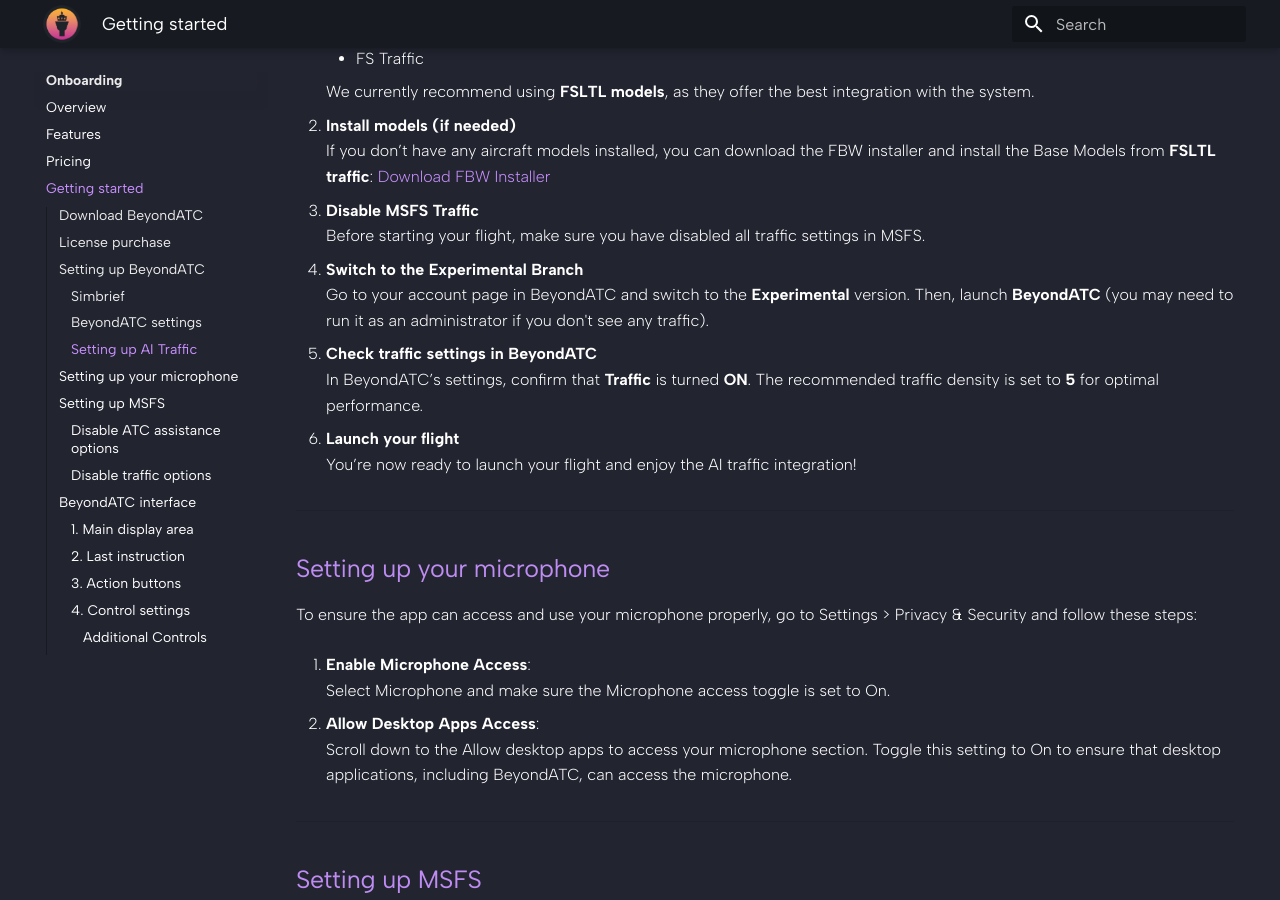
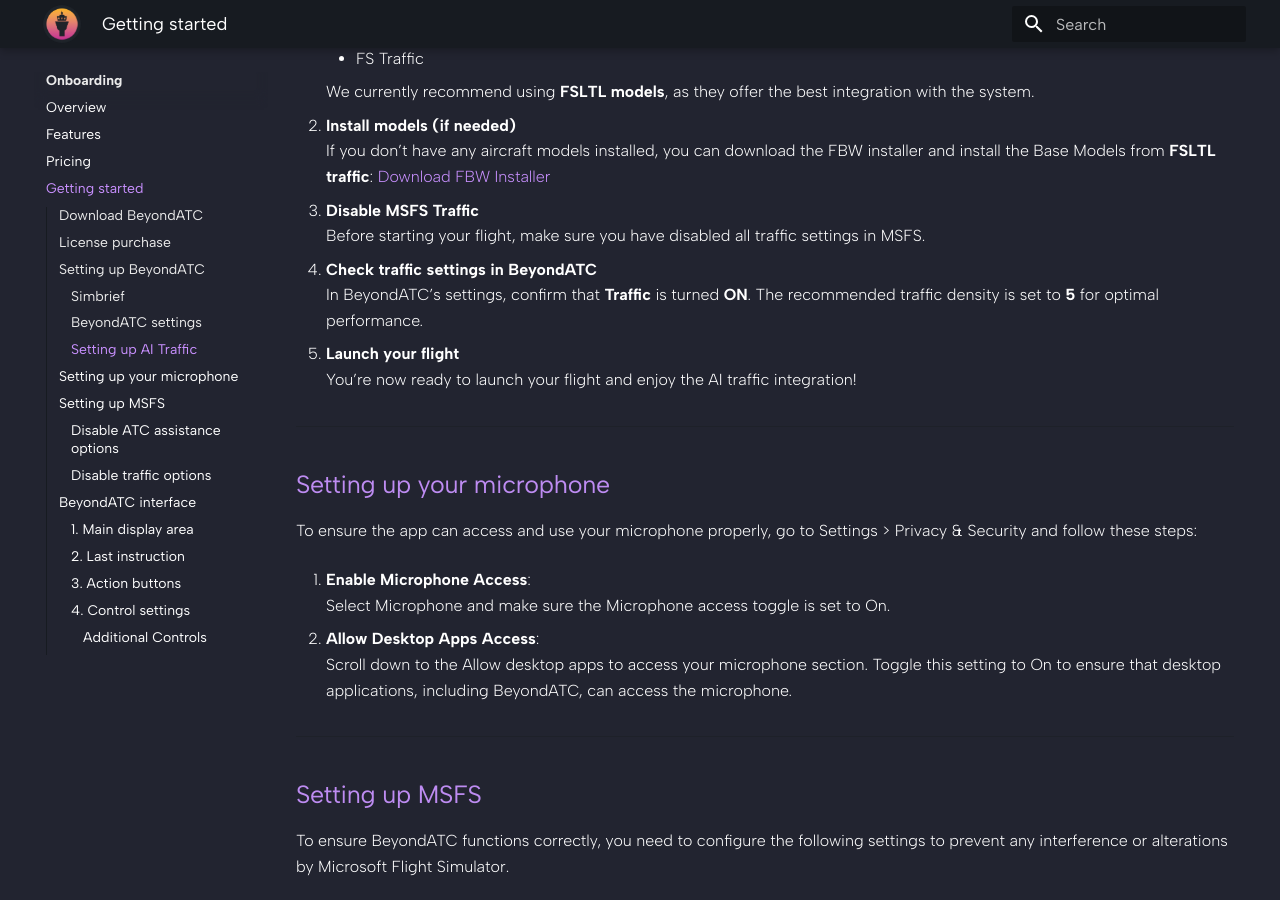
Before and after one commit to BeyondATC/BeyondATC_Wiki, an MkDocs documentation site: the page built from docs/onboarding/getting-started.md, in a window 1280 px wide and 900 px high, scrolled down 2711 px. Built offline with MkDocs 1.6.1 and Material for MkDocs 9.7.7, drawn with Linux system fonts in a browser that asks for light colours.

Commit message:
update traffic activation instructions

```diff
--- a/docs/onboarding/getting-started.md
+++ b/docs/onboarding/getting-started.md
@@ -104,13 +104,10 @@ Settings in details:
 3. **Disable MSFS Traffic**
     Before starting your flight, make sure you have disabled all traffic settings in MSFS.
 
-4. **Switch to the Experimental Branch**
-   Go to your account page in BeyondATC and switch to the **Experimental** version. Then, launch **BeyondATC** (you may need to run it as an administrator if you don't see any traffic).
-
-5. **Check traffic settings in BeyondATC**
+4. **Check traffic settings in BeyondATC**
    In BeyondATC’s settings, confirm that **Traffic** is turned **ON**. The recommended traffic density is set to **5** for optimal performance.
 
-6. **Launch your flight**
+5. **Launch your flight**
    You’re now ready to launch your flight and enjoy the AI traffic integration!
 
 ---
```
